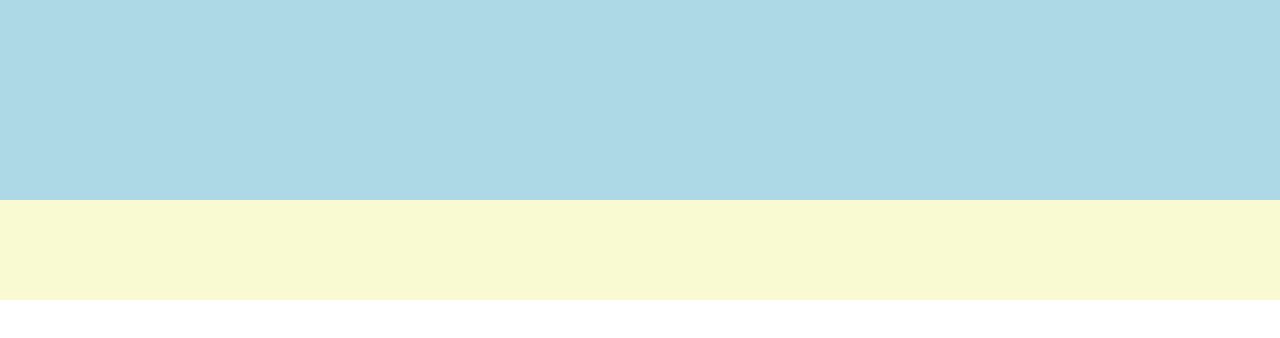
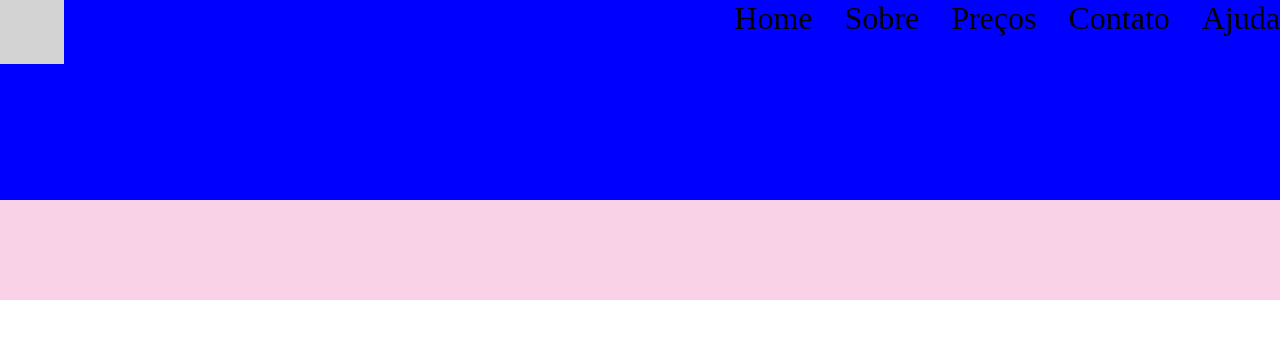
Before and after one commit to kauanmlk9860/layout-ba1, a plain HTML site: page index.html in a window 1280 px wide. Drawn offline with Linux system fonts and the light colour scheme.

Commit message:
header ok

```diff
--- a/index.html
+++ b/index.html
@@ -7,9 +7,20 @@
     <title>Layout</title>
 </head>
 <body>
-    <header></header>
+    <header>
+        <div class="logo"></div>
+        <nav class="menu">
+            <ul>
+                <li><a href="#">Home</a></li>
+                <li><a href="#">Sobre</a></li>
+                <li><a href="#">Preços</a></li>
+                <li><a href="#">Contato</a></li>
+                <li><a href="#">Ajuda</a></li>
+            </ul>
+        </nav>
+    </header>
+    <main></main>
     <footer></footer>
-    <main></main>
 
 </body>
 </html>
--- a/style.css
+++ b/style.css
@@ -20,18 +20,31 @@ body {
     Display: flex;
     flex-direction: column;
 }
-main{
-    flex-grow: 100px;
-    background-color: pink;
-}
 
 header{
     height: 200px;
-    Background-color: lightblue;
+    Background-color: blue;
+    display: flex;
+    justify-content: space-between;
+}
+.logo {
+    height: 64px;
+    width: 64px;
+    background-color: lightgray;
+    align-items: center;
+}
+.menu ul{
+    display: flex;
+    gap: 32px;
+    font-size: 32px;
 }
 
+main{
+    flex-grow: 100px;
+    background-color: yellow;
+}
 
 footer{
     height: 100px;
-    background-color: lightgoldenrodyellow;
+    background-color: rgb(250, 210, 231);
 }
```
